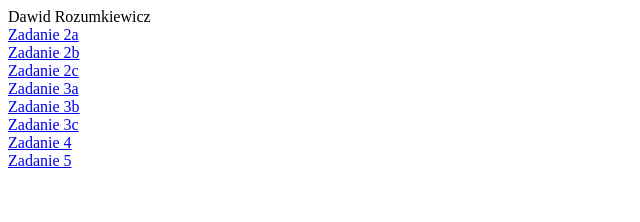
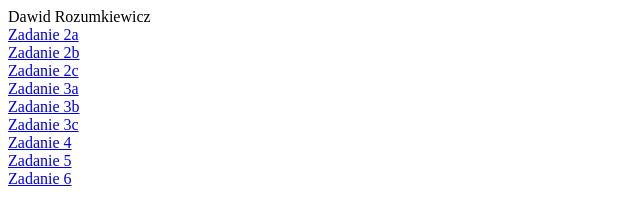
Before and after one commit to Dejwero/Strony, a plain HTML site: page index.html in a window 1280 px wide. Shown: the full height of the page, 0-640 px from the left. Drawn offline with Linux system fonts and the light colour scheme.

Commit message:
Update index.html

```diff
--- a/index.html
+++ b/index.html
@@ -16,5 +16,6 @@
 		<a href="./Zadanie3c.html">Zadanie 3c</a><br>
 		<a href="./Zadanie4.xml">Zadanie 4</a><br>
 		<a href="./Zadanie5.html">Zadanie 5</a><br>
+		<a href="./Zadanie6.html">Zadanie 6</a><br>
 	</body>
 </html>
```
